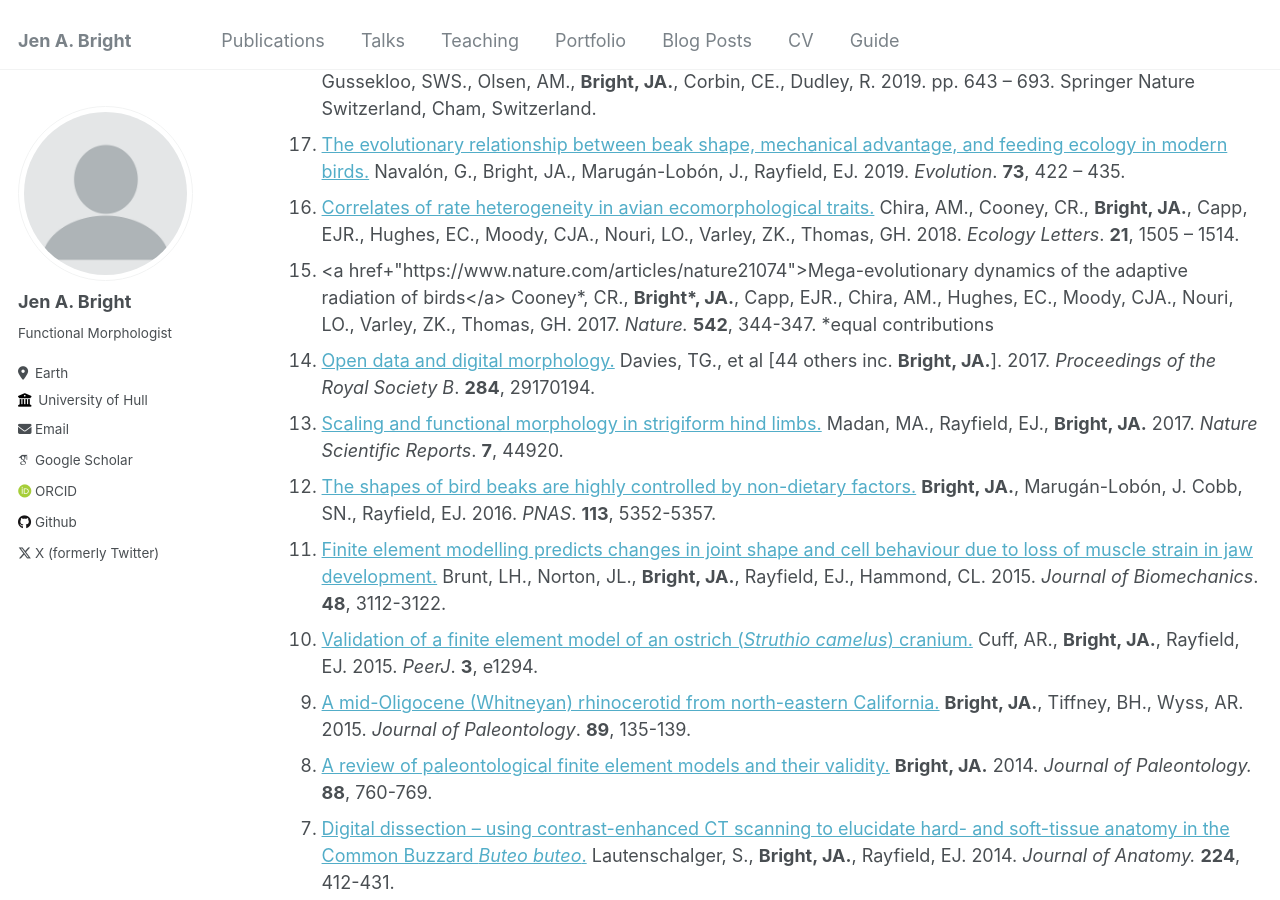
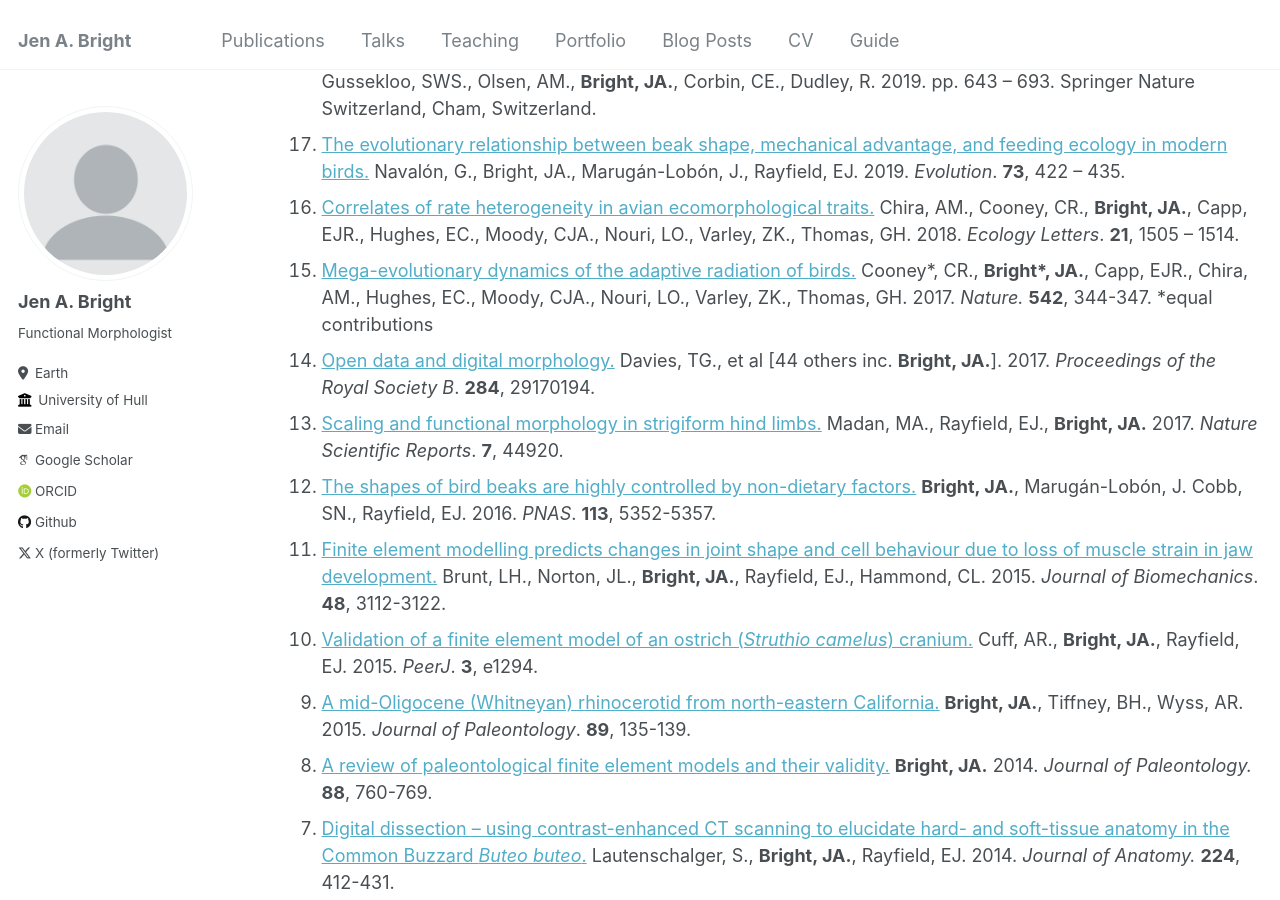
Before and after one commit to beekgeak/beekgeak.github.io, a Jekyll site: the page built from _pages/publications.md, in a window 1280 px wide and 900 px high, scrolled down 1144 px. Built offline with Jekyll 4.4.1, drawn with Linux system fonts in a browser that asks for light colours; some web fonts are replaced.

Commit message:
Update publications.md
Typo in html

```diff
--- a/_pages/publications.md
+++ b/_pages/publications.md
@@ -25,7 +25,7 @@ author_profile: true
   <li><a href="https://link.springer.com/chapter/10.1007/978-3-030-13739-7_17">Chapter 17. Feeding in birds: Thriving in terrestrial, aquatic, and aerial niches</a> <i>in</i> Bels, V. and Whishaw, I.Q. [eds], <a href="https://link.springer.com/book/10.1007/978-3-030-13739-7"><i>Feeding in vertebrates: Evolution, morphology, behavior, biomechanics.</i></a> Rico-Guevara, A., Sustaita, D., Gussekloo, SWS., Olsen, AM., <b>Bright, JA.</b>, Corbin, CE., Dudley, R. 2019. pp. 643 – 693. Springer Nature Switzerland, Cham, Switzerland.
   <li><a href="https://academic.oup.com/evolut/article/73/3/422/6727293?login=true">The evolutionary relationship between beak shape, mechanical advantage, and feeding ecology in modern birds.</a> Navalón, G., Bright, JA., Marugán-Lobón, J., Rayfield, EJ. 2019. <i>Evolution</i>. <b>73</b>, 422 – 435.</li>
   <li><a href="https://onlinelibrary.wiley.com/doi/full/10.1111/ele.13131">Correlates of rate heterogeneity in avian ecomorphological traits.</a> Chira, AM., Cooney, CR., <b>Bright, JA.</b>, Capp, EJR., Hughes, EC., Moody, CJA., Nouri, LO., Varley, ZK., Thomas, GH. 2018. <i>Ecology Letters</i>. <b>21</b>, 1505 – 1514.</li>
-  <li><a href+"https://www.nature.com/articles/nature21074">Mega-evolutionary dynamics of the adaptive radiation of birds</a> Cooney*, CR., <b>Bright*, JA.</b>, Capp, EJR., Chira, AM., Hughes, EC., Moody, CJA., Nouri, LO., Varley, ZK., Thomas, GH. 2017. <i>Nature.</i> <b>542</b>, 344-347. *equal contributions</li>
+  <li><a href="https://www.nature.com/articles/nature21074">Mega-evolutionary dynamics of the adaptive radiation of birds.</a> Cooney*, CR., <b>Bright*, JA.</b>, Capp, EJR., Chira, AM., Hughes, EC., Moody, CJA., Nouri, LO., Varley, ZK., Thomas, GH. 2017. <i>Nature.</i> <b>542</b>, 344-347. *equal contributions</li>
   <li><a href="https://royalsocietypublishing.org/doi/full/10.1098/rspb.2017.0194">Open data and digital morphology.</a> Davies, TG., et al [44 others inc. <b>Bright, JA.</b>]. 2017. <i>Proceedings of the Royal Society B</i>. <b>284</b>, 29170194.</li>
   <li><a href="https://www.nature.com/articles/srep44920">Scaling and functional morphology in strigiform hind limbs.</a> Madan, MA., Rayfield, EJ., <b>Bright, JA.</b> 2017. <i>Nature Scientific Reports</i>. <b>7</b>, 44920.</li>
   <li><a href="https://www.pnas.org/doi/abs/10.1073/pnas.1602683113">The shapes of bird beaks are highly controlled by non-dietary factors.</a> <b>Bright, JA.</b>, Marugán-Lobón, J. Cobb, SN., Rayfield, EJ. 2016. <i>PNAS</i>. <b>113</b>, 5352-5357.</li>
```
